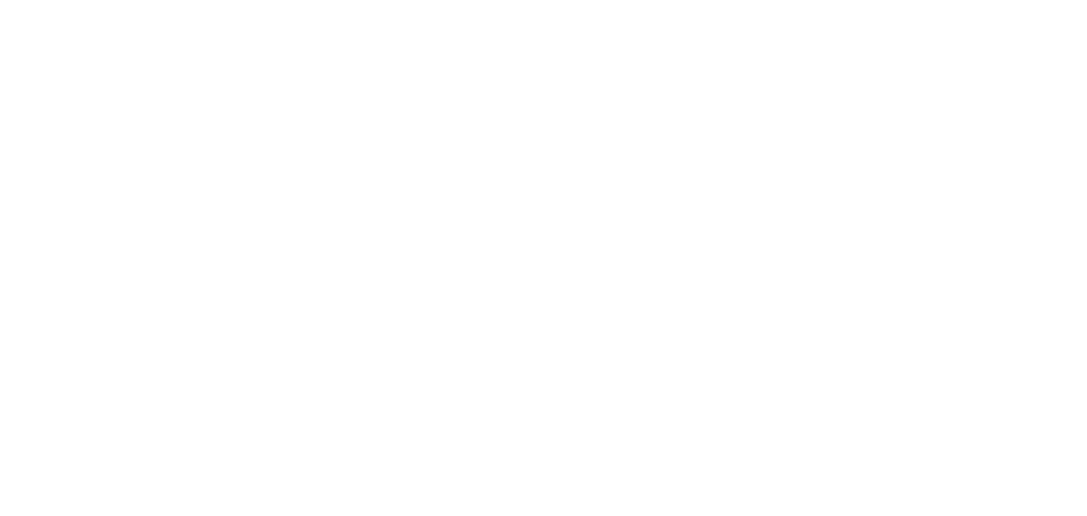
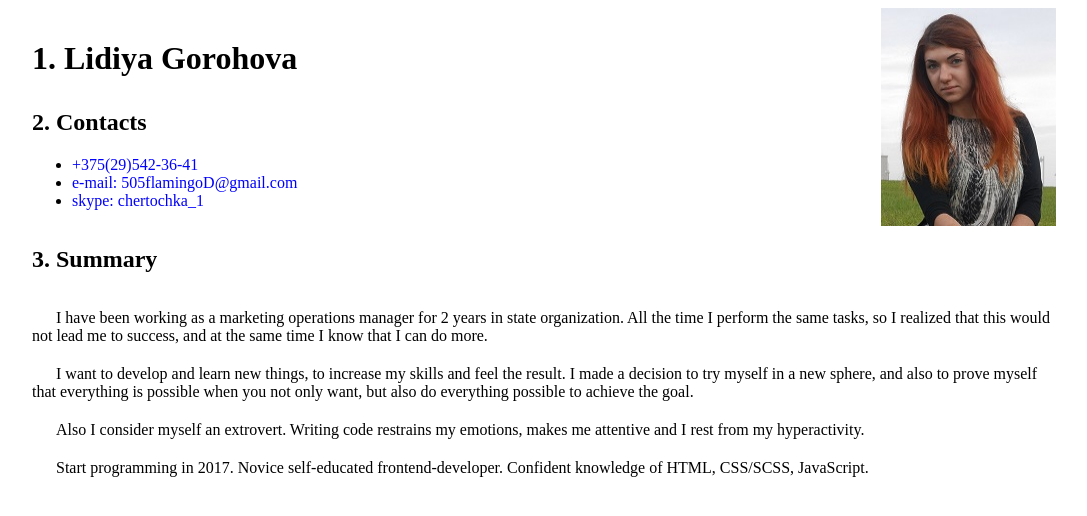
Before and after one commit to 505Flamingo/rsschool-cv, a plain HTML site: page index.html in a window 1280 px wide. Shown: the whole page, without its empty margins (96-1183 px from the left). Drawn offline with Linux system fonts and the light colour scheme.

Commit message:
fix:summary

```diff
--- a/index.html
+++ b/index.html
@@ -10,6 +10,37 @@
 </head>
 
 <body>
+    <section class="wrapper">
+        <section class="photo-and-name">
+            <div class="photo">
+                <h1>1. Lidiya Gorohova</h1>
+                <h2>2. Contacts</h2>
+                <ul class="contacts-info">
+                    <li><a href="tel:+375(29)542-36-41">+375(29)542-36-41</a></li>
+                    <li><a href="mailto:505flamingoD@gmail.com">e-mail: 505flamingoD@gmail.com</a></li>
+                    <li><a href="skype:chertochka_1">skype: chertochka_1</a></li>
+                </ul>
+            </div>
+            <img src="myPhoto.jpg" alt="myPhoto">
+        </section>
+        <section class="summary">
+            <h2>3. Summary</h2>
+            <p>I have been working as a marketing operations manager for 2 years in
+                state organization. All the time I perform the same tasks, so I realized
+                that this would not lead me to success, and at the same time I know that
+                I can do more.
+            </p>
+            <p>I want to develop and learn new things, to increase my skills and feel
+                the result. I made a decision to try myself in a new sphere, and also
+                to prove myself that everything is possible when you not only want, but
+                also do everything possible to achieve the goal.
+            </p>
+            <p>Also I consider myself an extrovert. Writing code restrains my emotions,
+                makes me attentive and I rest from my hyperactivity.
+            </p>
+            <p>Start programming in 2017. Novice self-educated frontend-developer.
+                Confident knowledge of HTML, CSS/SCSS, JavaScript.</p>
+        </section>
 
     </section>
 </body>
```
